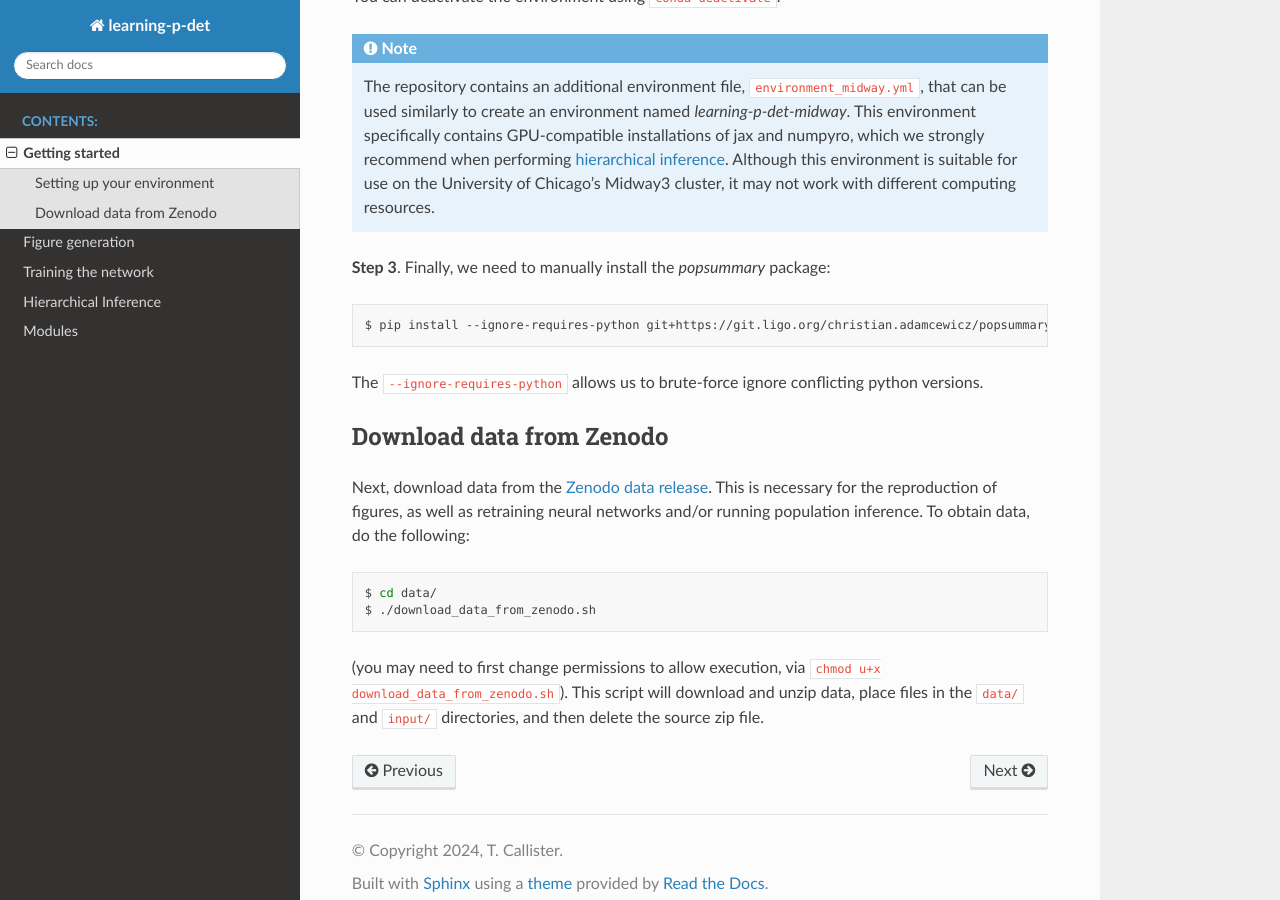
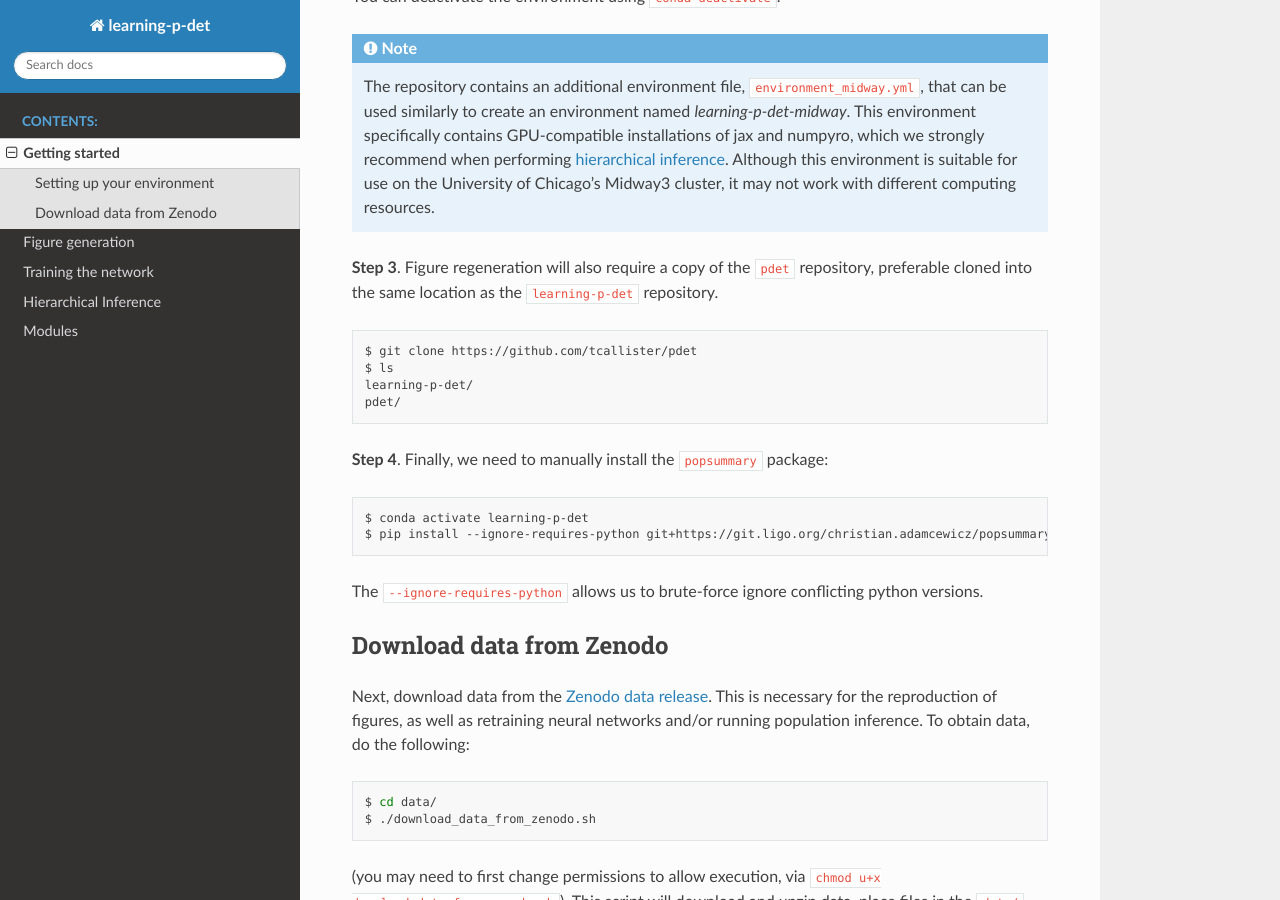
Before and after one commit to tcallister/learning-p-det, a Sphinx documentation site: the page built from docs/getting-started.rst, in a window 1280 px wide and 900 px high, scrolled down 677 px. Built offline with Sphinx 7.4.7 and the Read the Docs theme 2.0.0, drawn with Linux system fonts in a browser that asks for light colours.

Commit message:
Adding note to clone pdet

```diff
--- a/docs/getting-started.rst
+++ b/docs/getting-started.rst
@@ -30,10 +30,20 @@ You can deactivate the environment using :code:`conda deactivate`.
    This environment specifically contains GPU-compatible installations of jax and numpyro, which we strongly recommend when performing `hierarchical inference <https://tcallister.github.io/learning-p-det/build/html/hierarchical-inference.html>`_.
    Although this environment is suitable for use on the University of Chicago's Midway3 cluster, it may not work with different computing resources.
 
-**Step 3**. Finally, we need to manually install the `popsummary` package:
+**Step 3**. Figure regeneration will also require a copy of the ``pdet`` repository, preferable cloned into the same location as the ``learning-p-det`` repository.
 
 .. code-block:: bash
 
+   $ git clone https://github.com/tcallister/pdet
+   $ ls
+   learning-p-det/
+   pdet/
+
+**Step 4**. Finally, we need to manually install the ``popsummary`` package:
+
+.. code-block:: bash
+
+    $ conda activate learning-p-det
     $ pip install --ignore-requires-python git+https://git.ligo.org/christian.adamcewicz/popsummary
 
 The ``--ignore-requires-python`` allows us to brute-force ignore conflicting python versions.
```
Also changed, not shown: 8 other files.
